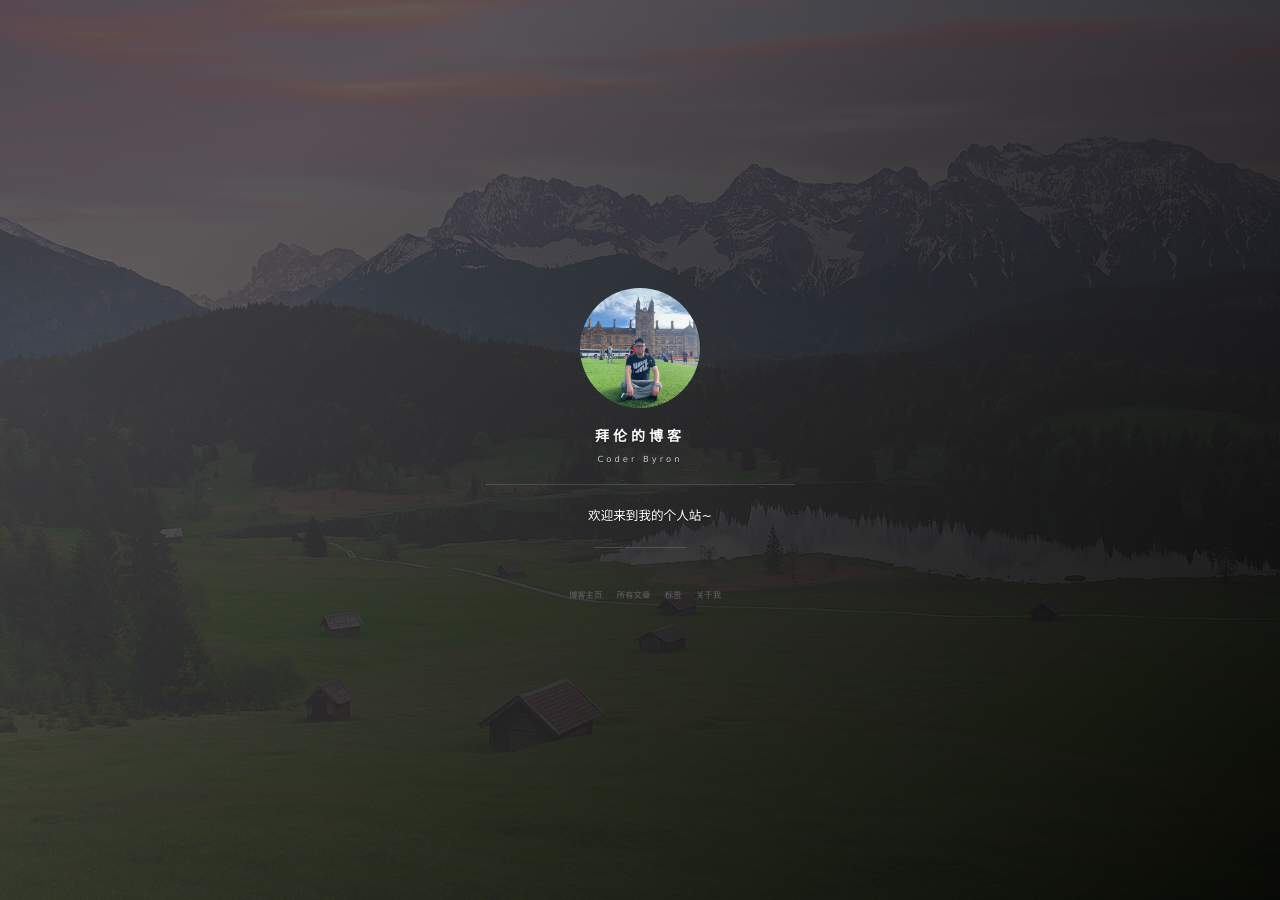
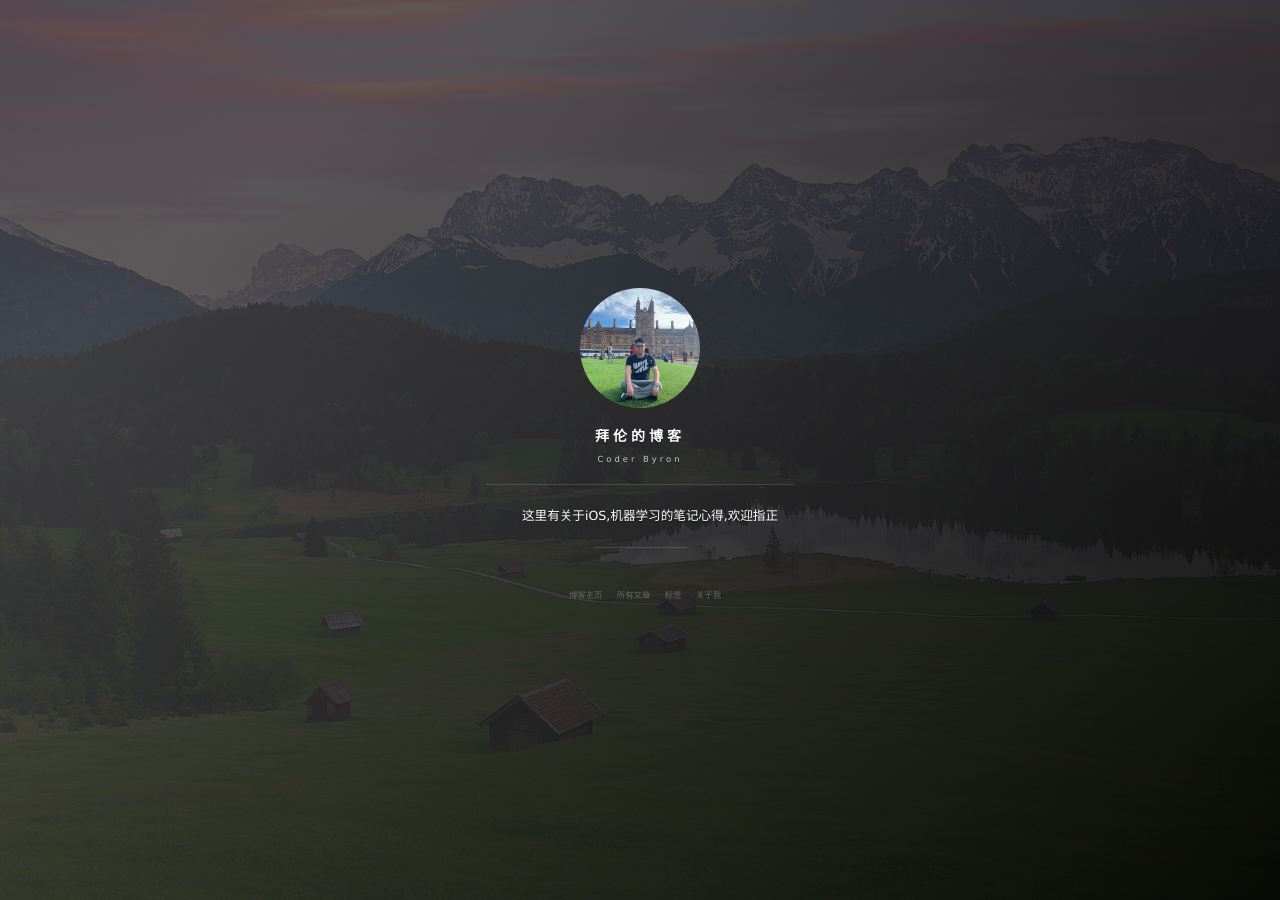
Before and after one commit to ByronJia/ByronJia.github.io, a Jekyll site: the page built from index.html, in a window 1280 px wide. Built offline with Jekyll 4.4.1, drawn with Linux system fonts in a browser that asks for light colours; nearby versions of some CDN libraries; the list of posts is cut into pages by our own code; comment, search, counter and statistics services are not loaded.

Commit message:
compress some resources

```diff
--- a/_config.yml
+++ b/_config.yml
@@ -1,12 +1,12 @@
 # Basic
 title:  拜伦的博客
 subtitle: Coder Byron
-description: 欢迎来到我的个人站~
+description: 这里有关于iOS,机器学习的笔记心得,欢迎指正
 # 头像里面的标题
 #avatarTitle: SHIT
 # 头像里面的描述
 #avatarDesc: iOS
-#welcome_message: 一起浪起来
+welcome_message:
 url: ''
 
 # 博客是否自动生成目录，false为不生成
```
Also changed, not shown: images/avatar.jpg, images/background-cover.jpg, 10 other files.
